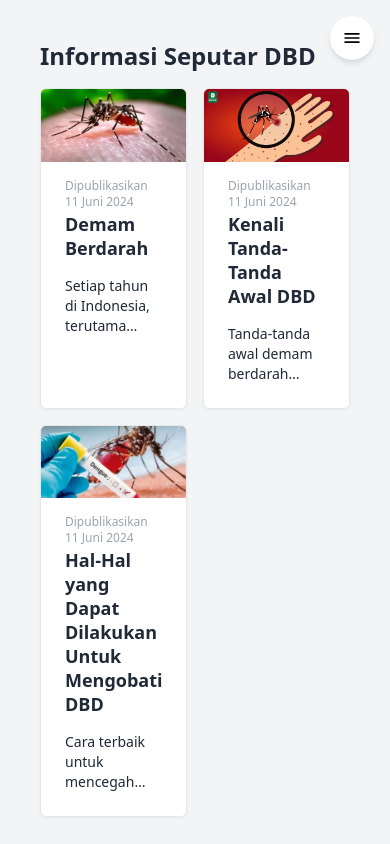
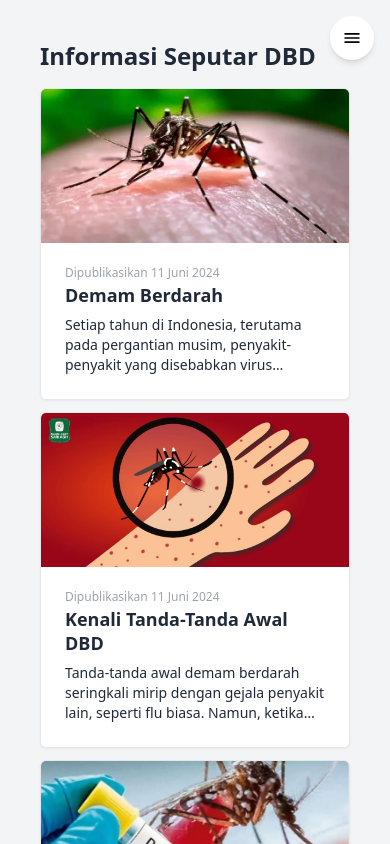
Before and after one commit to channakl/kerawanandbd, a Next.js app: page /informasi-seputar-dbd in a window 390 px wide. Built offline with nearby package versions, Linux system fonts and the light colour scheme; no server answers.

Commit message:
several minor improvements

```diff
--- a/src/components/Map/index.js
+++ b/src/components/Map/index.js
@@ -62,7 +62,7 @@ const Map = (props) => {
     return (
         <MapContainer
             zoom={15}
-            zoomControl={false}
+            zoomControl
             scrollWheelZoom
             center={[-7.293554425432647, 112.76751232951082]}
             style={{ width: '100%', height: '100%', borderRadius: '.5rem' }}
@@ -70,7 +70,7 @@ const Map = (props) => {
             <ZoomControl position={controlPosition.zoom} />
             <LayerChangeHandler />
             <LayersControl position={controlPosition.tileLayer}>
-                <BaseLayer checked={selectedTile === 'Default'} name="Default">
+                <BaseLayer checked={selectedTile === 'Default' || selectedTile !== 'Satellite'} name="Default">
                     <TileLayer
                         attribution='&copy; <a href="https://www.stadiamaps.com/" target="_blank">Stadia Maps</a> &copy; <a href="https://openmaptiles.org/" target="_blank">OpenMapTiles</a> &copy; <a href="https://www.openstreetmap.org/copyright">OpenStreetMap</a> contributors'
                         url={`https://tiles.stadiamaps.com/tiles/alidade_smooth/{z}/{x}/{y}{r}.png?api_key=${process.env.STADIAMAPS_API_KEY}`}
--- a/src/modules/layout/index.js
+++ b/src/modules/layout/index.js
@@ -6,9 +6,10 @@ import NotificationBar from '@/modules/layout/NotificationBar';
 import Loader from '@/modules/layout/Loader';
 import dynamic from 'next/dynamic';
 import Head from 'next/head';
+import { mergeClasses } from '@/helpers/className';
 
 const Layout = (props) => {
-    const { children, title = "Aplikasi Pemetaan Kerawanan DBD", useMobileEdge, mobileEdgeContent } = props;
+    const { children, title = "Aplikasi Pemetaan Kerawanan DBD", useMobileEdge, mobileEdgeContent, overflow = false } = props;
 
     return (
         <div>
@@ -18,7 +19,10 @@ const Layout = (props) => {
                     <link rel="icon" href="/favicon.svg" sizes="any" />
                 </Head>
                 <Sidebar />
-                <main className='relative w-full h-screen bg-gray-100 p-10'>
+                <main className={mergeClasses(
+                    'relative w-full h-screen bg-gray-100 p-10',
+                    overflow && 'overflow-auto'
+                )}>
                     {children}
                     <Loader global />
                 </main>
--- a/src/pages/informasi-seputar-dbd.js
+++ b/src/pages/informasi-seputar-dbd.js
@@ -11,29 +11,32 @@ const dummy_articles = [
 
 const InformasiDbdPage = () => {
     return (
-        <Layout>
+        <Layout overflow>
             <h1 className={mergeClasses(
                 'text-3xl font-bold text-gray-800',
                 'mb-4',
             )}>Informasi Seputar DBD</h1>
 
             <div class={mergeClasses(
-                'grid gap-4 grid-cols-2 min-[1200px]:grid-cols-3 min-[1520px]:grid-cols-4'
+                'sm:grid sm:grid-cols-2 sm:gap-3',
+                'xl:grid-cols-3 xl:gap-4',
+                '2xl:grid-cols-4'
+
             )}>
                 {dummy_articles.map((article) => (
-                    <div class="blog-card cursor-pointer col-span-1 bg-white border border-gray-200 rounded-md drop-shadow-sm overflow-hidden">
-                        <div className='relative w-full pt-[50%]'>
+                    <div class="blog-card group mb-3 sm:mb-0 cursor-pointer col-span-1 bg-white border border-gray-200 rounded-md drop-shadow-sm overflow-hidden">
+                        <div className='relative w-full pt-[50%] overflow-hidden'>
                             <Image
                                 src={article.img_src}
                                 width={400}
                                 height={267}
-                                class="absolute top-0 left-0 w-full h-full object-cover"
+                                class="absolute group-hover:scale-[1.05] duration-300 transition-transform top-0 left-0 w-full h-full object-cover"
                             />
                         </div>
                         <div className='h-full p-6 pt-4 relative'>
                             <span className='mt-auto inline-block text-sm text-gray-400'>Dipublikasikan {article.published_date}</span>
                             <h2 class="text-xl text-gray-800 font-semibold leading-6">{article.title}</h2>
-                            <p class="mt-4 text-gray-800 text-md line-clamp-3">{article.description}</p>
+                            <p class="mt-2 text-gray-800 text-md line-clamp-3">{article.description}</p>
                         </div>
                     </div>
                 ))}
--- a/src/styles/globals.css
+++ b/src/styles/globals.css
@@ -34,7 +34,7 @@ body {
 
 
 .leaflet-control-layers-list {
-  @apply !py-2 !px-4;
+  @apply !py-1.5 !px-2;
 }
 
 .leaflet-control-layers-base label {
@@ -49,3 +49,7 @@ input.leaflet-control-layers-selector {
 .leaflet-control-zoom a.leaflet-control-zoom-out {
   @apply !w-[42px] !h-[42px] !leading-[42px];
 }
+
+.leaflet-control-container .leaflet-top.leaflet-left > .leaflet-control-zoom:first-child {
+  @apply hidden;
+}
```
